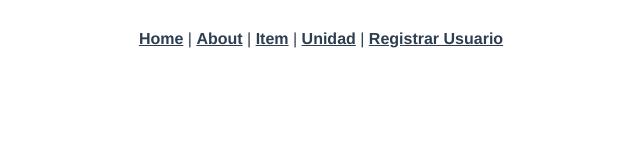
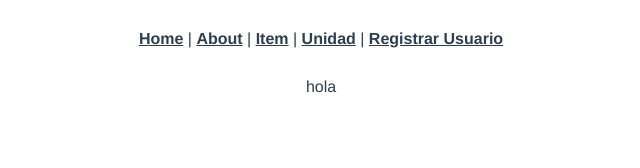
Before and after one commit to BritanyTorrico/front-cotizaciones, a Vue app: page /login in a window 1280 px wide. Shown: the top 168 px of the page, without its empty margins (319-959 px from the left). Built offline with nearby package versions, Linux system fonts and the light colour scheme.

Commit message:
base login

```diff
--- a/src/router/index.js
+++ b/src/router/index.js
@@ -4,34 +4,43 @@ import Home from "../views/Home.vue";
 
 Vue.use(VueRouter);
 
-const routes = [
-  {
-    path: '/',
-    name: 'Home',
-    component: Home
+const routes = [{
+        path: "/",
+        name: "Home",
+        component: Home,
     },
     {
-    path: '/about',
-    name: 'About',
+        path: "/about",
+        name: "About",
         // route level code-splitting
         // this generates a separate chunk (about.[hash].js) for this route
         // which is lazy-loaded when the route is visited.
-    component: () => import(/* webpackChunkName: "about" */ '../views/About.vue')
+        component: () =>
+            import ( /* webpackChunkName: "about" */ "../views/About.vue"),
     },
     {
         path: "/registro_item",
         name: "RegistroItemGasto",
-    component: () => import("@/views/RegItem.vue"),
+        component: () =>
+            import ("@/views/RegItem.vue"),
     },
     {
         path: "/registro_unidad",
         name: "RegistroUnidadGasto",
-    component: () => import("@/views/RegUnidad.vue"),
+        component: () =>
+            import ("@/views/RegUnidad.vue"),
     },
     {
         path: "/register",
         name: "RegisterUserPage",
-      component: () => import ("../views/RegisterUserPage.vue"),
+        component: () =>
+            import ("../views/RegisterUserPage.vue"),
+    },
+    {
+        path: "/login",
+        name: "LoginPage",
+        component: () =>
+            import ("../views/LoginPage.vue"),
     },
 ];
 
--- /dev/null
+++ b/src/views/LoginPage.vue
@@ -0,0 +1,11 @@
+<template>
+  <div>hola</div>
+</template>
+
+<script>
+export default {
+  name: "Login",
+};
+</script>
+
+<style lang="scss" scoped></style>
```
Lines whose indentation alone changed are shown as unchanged.
